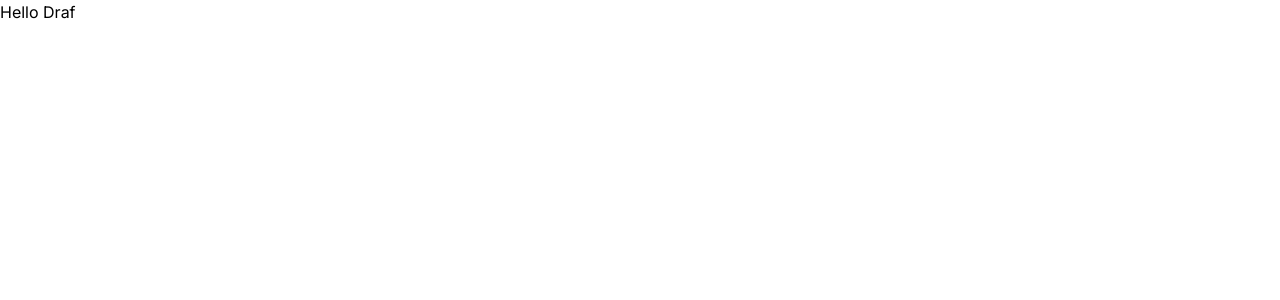
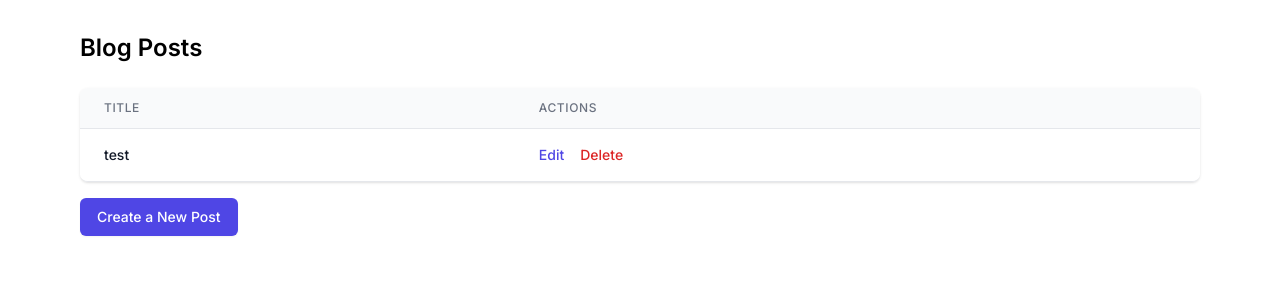
Before and after one commit to WAHJADAI/my-prisma-app, a Next.js app: page / in a window 1280 px wide. Shown: the top 300 px of the page. Built offline with nearby package versions, Linux system fonts and the light colour scheme.

Commit message:
first page

```diff
--- a/app/page.tsx
+++ b/app/page.tsx
@@ -1,5 +1,68 @@
-import Image from 'next/image'
+'use client'
+
+import React, { useEffect, useState } from 'react'
+import axios from 'axios'
+import Link from 'next/link'
 
 export default function Home() {
-  return <div>Hello Draf</div>
+  const posts = [
+    {
+      id: 1,
+      title: 'test',
+      content: 'test',
+    },
+  ]
+  return (
+    <div className="max-w-6xl mx-auto px-4 py-8">
+      <h1 className="text-2xl font-semibold mb-6">Blog Posts</h1>
+      <div className="shadow overflow-hidden border-b border-gray-200 sm:rounded-lg">
+        <table className="min-w-full divide-y divide-gray-200">
+          <thead className="bg-gray-50">
+            <tr>
+              <th
+                scope="col"
+                className="px-6 py-3 text-left text-xs font-medium text-gray-500 uppercase tracking-wider"
+              >
+                Title
+              </th>
+              <th
+                scope="col"
+                className="px-6 py-3 text-left text-xs font-medium text-gray-500 uppercase tracking-wider"
+              >
+                Actions
+              </th>
+            </tr>
+          </thead>
+          <tbody className="bg-white divide-y divide-gray-200">
+            {posts.map((post: any) => (
+              <tr key={post.id}>
+                <td className="px-6 py-4 whitespace-nowrap">
+                  <div className="text-sm font-medium text-gray-900">
+                    {post.title}
+                  </div>
+                </td>
+                <td className="px-6 py-4 whitespace-nowrap text-sm font-medium">
+                  <Link
+                    className="text-indigo-600 hover:text-indigo-900 mr-4"
+                    href={`/edit/${post.id}`}
+                  >
+                    Edit
+                  </Link>
+                  <button className="text-red-600 hover:text-red-900">
+                    Delete
+                  </button>
+                </td>
+              </tr>
+            ))}
+          </tbody>
+        </table>
+      </div>
+      <Link
+        className="mt-4 inline-flex items-center px-4 py-2 border border-transparent shadow-sm text-sm font-medium rounded-md text-white bg-indigo-600 hover:bg-indigo-700 focus:outline-none focus:ring-2 focus:ring-offset-2 focus:ring-indigo-500"
+        href="/create"
+      >
+        Create a New Post
+      </Link>
+    </div>
+  )
 }
```
